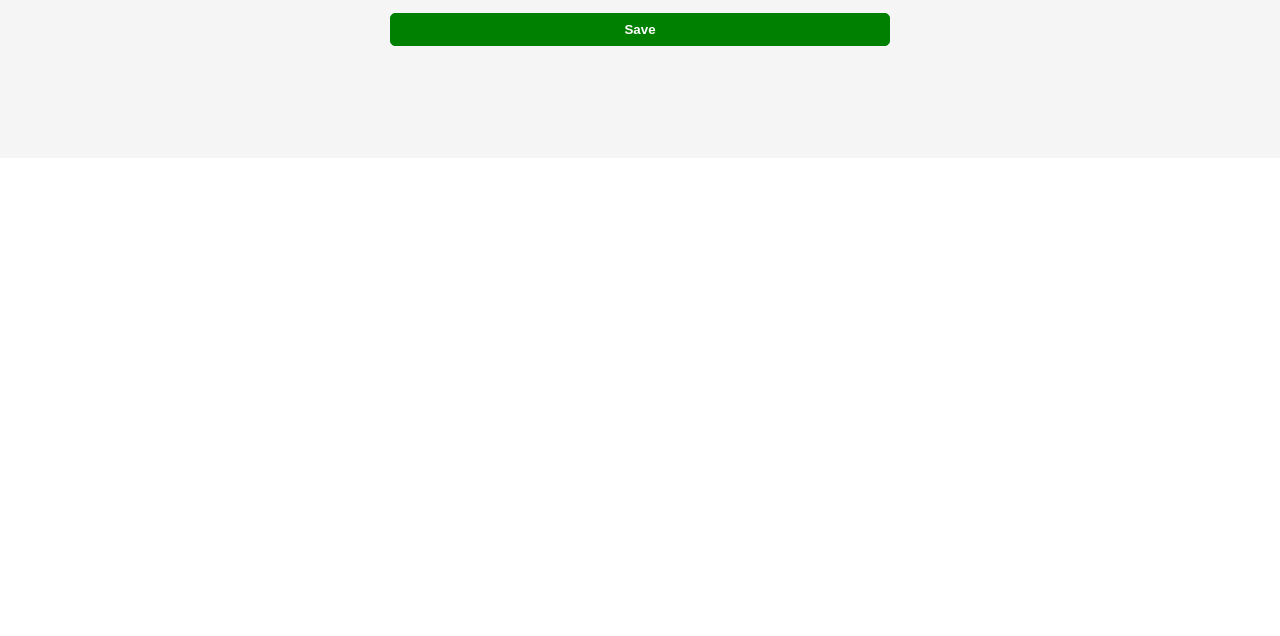
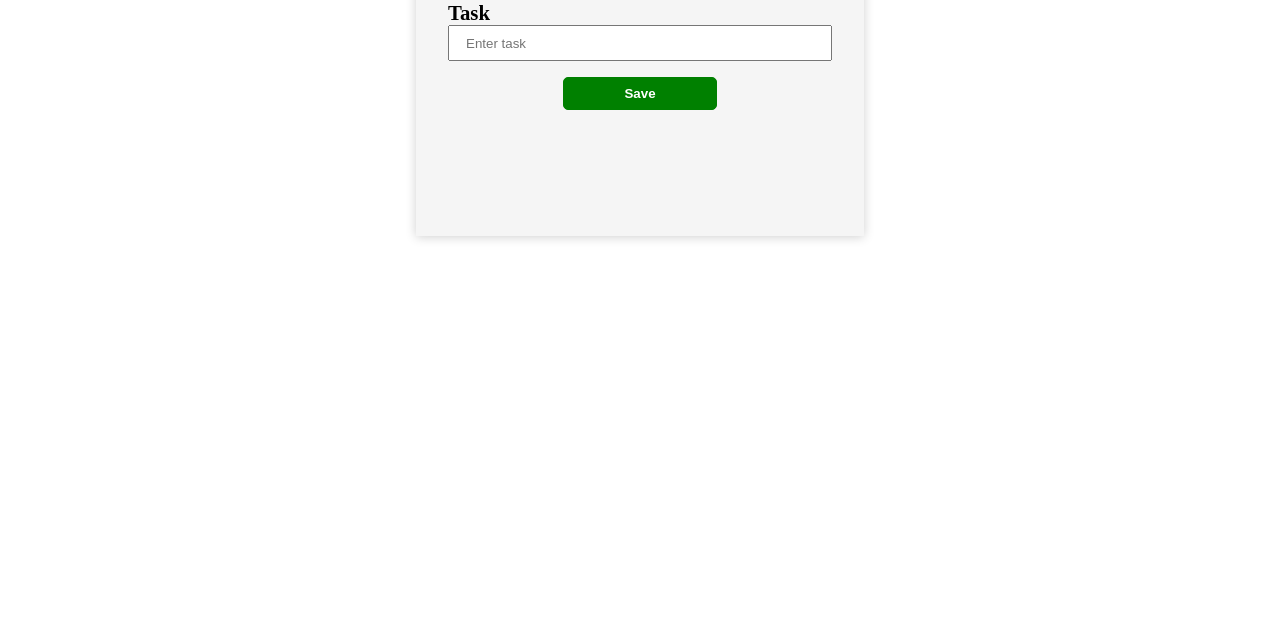
Before and after one commit to Aceconnect360/music_player, a plain HTML site: page index.html in a window 1280 px wide. Shown: the part 164-800 px from the top of the page. Drawn offline with Linux system fonts and the light colour scheme.

Commit message:
update css/index.css

```diff
--- a/css/index.css
+++ b/css/index.css
@@ -84,3 +84,17 @@ input[type=text]{
   border-radius: 5px;
   border: 1px solid red;
 }
+@media(min-width: 901px){
+  body{
+    display: flex;
+    justify-content: space-around;
+    padding: 5rem 5rem;
+    background-color: white;
+  }
+  .wrapper{
+    width: 40%;
+    height: 40vh;
+    padding: 2rem;
+    box-shadow: 0px 1px 10px 0px rgba(0, 0, 0, 0.19);
+  }
+}
```
